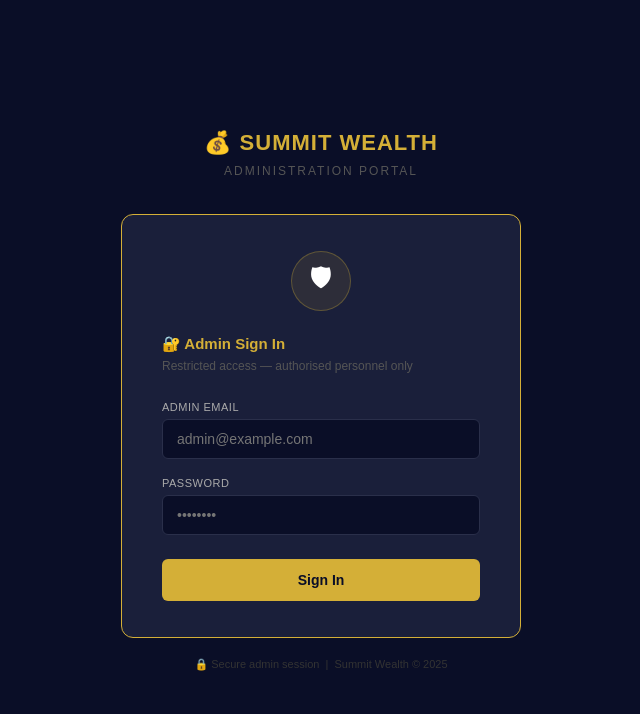
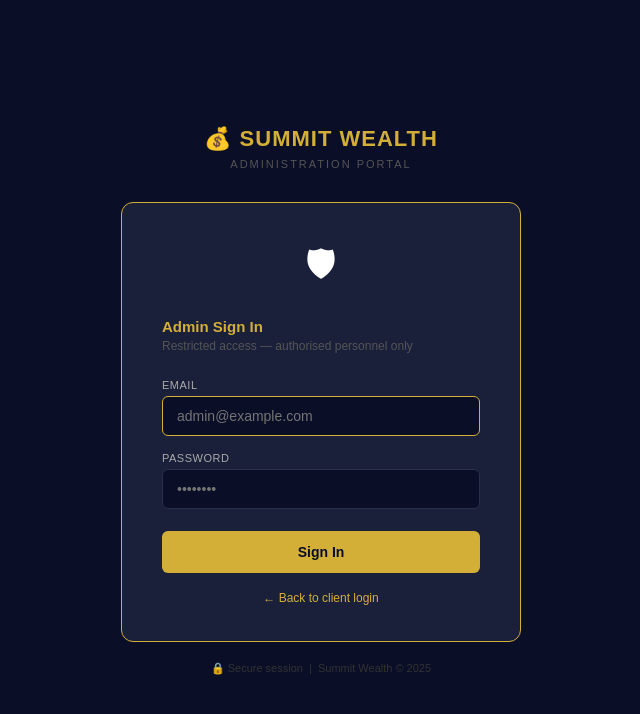
Before and after one commit to mubeakungu/sumitwealth, a Flask app: page /admin in a window 1280 px wide. Shown: the top 714 px of the page, without its empty margins (319-959 px from the left). Run offline with Flask 3, Linux system fonts and the light colour scheme; some libraries are stand-ins or nearby versions.

Commit message:
Update admin_login.html

```diff
--- a/templates/admin_login.html
+++ b/templates/admin_login.html
@@ -14,22 +14,8 @@
       align-items: center;
       justify-content: center;
     }
-
-    .brand {
-      font-size: 22px;
-      font-weight: bold;
-      color: #d4af37;
-      margin-bottom: 8px;
-      letter-spacing: 1px;
-    }
-    .brand-sub {
-      font-size: 12px;
-      color: #555;
-      margin-bottom: 36px;
-      text-transform: uppercase;
-      letter-spacing: 2px;
-    }
-
+    .brand { font-size:22px; font-weight:bold; color:#d4af37; margin-bottom:6px; letter-spacing:1px; }
+    .brand-sub { font-size:11px; color:#555; margin-bottom:32px; text-transform:uppercase; letter-spacing:2px; }
     .card {
       background: #1a1f3a;
       border: 1px solid #d4af37;
@@ -38,101 +24,45 @@
       width: 100%;
       max-width: 400px;
     }
-
-    .card-title {
-      font-size: 15px;
-      font-weight: bold;
-      color: #d4af37;
-      margin-bottom: 6px;
-      display: flex;
-      align-items: center;
-      gap: 8px;
-    }
-    .card-sub {
-      font-size: 12px;
-      color: #555;
-      margin-bottom: 28px;
-    }
-
-    .form-group {
+    .lock {
+      text-align: center;
+      font-size: 36px;
       margin-bottom: 18px;
     }
-    .form-group label {
-      display: block;
-      font-size: 11px;
-      color: #aaa;
-      margin-bottom: 6px;
-      text-transform: uppercase;
-      letter-spacing: 0.5px;
-    }
-    .form-group input {
-      width: 100%;
-      padding: 11px 14px;
-      background: #0a0e27;
-      border: 1px solid #2a2f4a;
-      color: #fff;
-      border-radius: 6px;
-      font-size: 14px;
-      outline: none;
+    .card-title { font-size:15px; font-weight:bold; color:#d4af37; margin-bottom:4px; }
+    .card-sub   { font-size:12px; color:#555; margin-bottom:26px; }
+    .form-group { margin-bottom:16px; }
+    label { display:block; font-size:11px; color:#aaa; margin-bottom:5px; text-transform:uppercase; letter-spacing:0.5px; }
+    input {
+      width:100%; padding:11px 14px;
+      background:#0a0e27; border:1px solid #2a2f4a;
+      color:#fff; border-radius:6px; font-size:14px; outline:none;
       transition: border-color 0.2s;
     }
-    .form-group input:focus {
-      border-color: #d4af37;
-    }
-
-    .btn-login {
-      width: 100%;
-      padding: 13px;
-      background: #d4af37;
-      color: #0a0e27;
-      border: none;
-      border-radius: 6px;
-      font-size: 14px;
-      font-weight: bold;
-      cursor: pointer;
-      margin-top: 6px;
+    input:focus { border-color:#d4af37; }
+    .btn {
+      width:100%; padding:13px;
+      background:#d4af37; color:#0a0e27;
+      border:none; border-radius:6px;
+      font-size:14px; font-weight:bold;
+      cursor:pointer; margin-top:6px;
       transition: background 0.2s;
     }
-    .btn-login:hover   { background: #c9a430; }
-    .btn-login:disabled { background: #6b5a1e; cursor: not-allowed; }
-
-    .alert {
+    .btn:hover    { background:#c9a430; }
+    .btn:disabled { background:#6b5a1e; cursor:not-allowed; }
+    .error {
+      background: rgba(255,69,96,0.1);
+      border: 1px solid #ff4560;
+      color: #ff4560;
       padding: 10px 14px;
       border-radius: 6px;
       font-size: 12px;
       margin-bottom: 18px;
       display: none;
     }
-    .alert.show { display: block; }
-    .alert-error {
-      background: rgba(255,69,96,0.1);
-      border: 1px solid #ff4560;
-      color: #ff4560;
-    }
-
-    .lock-icon {
-      display: flex;
-      justify-content: center;
-      margin-bottom: 24px;
-    }
-    .lock-icon div {
-      background: rgba(212,175,55,0.1);
-      border: 1px solid rgba(212,175,55,0.3);
-      border-radius: 50%;
-      width: 60px;
-      height: 60px;
-      display: flex;
-      align-items: center;
-      justify-content: center;
-      font-size: 26px;
-    }
-
-    .footer-note {
-      margin-top: 20px;
-      font-size: 11px;
-      color: #333;
-      text-align: center;
-    }
+    .back { margin-top:18px; text-align:center; font-size:12px; color:#555; }
+    .back a { color:#d4af37; text-decoration:none; }
+    .footer { margin-top:20px; font-size:11px; color:#333; }
   </style>
 </head>
 <body>
@@ -141,49 +71,42 @@
   <div class="brand-sub">Administration Portal</div>
 
   <div class="card">
-    <div class="lock-icon"><div>&#128737;</div></div>
-    <div class="card-title">&#128272; Admin Sign In</div>
+    <div class="lock">&#128737;</div>
+    <div class="card-title">Admin Sign In</div>
     <div class="card-sub">Restricted access — authorised personnel only</div>
 
-    <div class="alert alert-error" id="errorMsg"></div>
+    <div class="error" id="err"></div>
 
     <div class="form-group">
-      <label>Admin Email</label>
-      <input type="email" id="email" placeholder="admin@example.com" autocomplete="username">
+      <label>Email</label>
+      <input type="email" id="email" placeholder="admin@example.com" autocomplete="username" autofocus>
     </div>
     <div class="form-group">
       <label>Password</label>
-      <input type="password" id="password" placeholder="••••••••" autocomplete="current-password">
+      <input type="password" id="pass" placeholder="••••••••" autocomplete="current-password">
     </div>
 
-    <button class="btn-login" id="loginBtn" onclick="doLogin()">Sign In</button>
+    <button class="btn" id="btn" onclick="login()">Sign In</button>
+
+    <div class="back"><a href="/">&#8592; Back to client login</a></div>
   </div>
 
-  <div class="footer-note">&#128274; Secure admin session &nbsp;|&nbsp; Summit Wealth &copy; 2025</div>
+  <div class="footer">&#128274; Secure session &nbsp;|&nbsp; Summit Wealth &copy; 2025</div>
 
 <script>
-  // Allow Enter key to submit
-  document.addEventListener('keydown', e => {
-    if (e.key === 'Enter') doLogin();
-  });
+  document.addEventListener('keydown', e => { if (e.key === 'Enter') login(); });
 
-  function showError(msg) {
-    const el = document.getElementById('errorMsg');
-    el.textContent = '✗ ' + msg;
-    el.classList.add('show');
-  }
-  function hideError() {
-    document.getElementById('errorMsg').classList.remove('show');
-  }
+  async function login() {
+    const btn = document.getElementById('btn');
+    const err = document.getElementById('err');
+    err.style.display = 'none';
 
-  async function doLogin() {
-    hideError();
-    const email    = document.getElementById('email').value.trim();
-    const password = document.getElementById('password').value;
-    const btn      = document.getElementById('loginBtn');
+    const email = document.getElementById('email').value.trim();
+    const pass  = document.getElementById('pass').value;
 
-    if (!email || !password) {
-      showError('Please enter your email and password.');
+    if (!email || !pass) {
+      err.textContent  = '✗ Please enter your email and password.';
+      err.style.display = 'block';
       return;
     }
 
@@ -191,25 +114,26 @@
     btn.textContent = 'Signing in…';
 
     try {
-      const res = await fetch('/api/auth/login', {
+      const r = await fetch('/api/auth/login', {
         method:      'POST',
         credentials: 'same-origin',
         headers:     { 'Content-Type': 'application/json' },
-        body:        JSON.stringify({ email, password, admin: true }),
+        body:        JSON.stringify({ email, password: pass, admin: true })
       });
+      const d = await r.json();
 
-      const data = await res.json();
-
-      if (data.success) {
+      if (d.success) {
         btn.textContent = '✓ Redirecting…';
-        window.location.href = data.data.redirect || '/admin/dashboard';
+        window.location.href = d.data.redirect || '/admin/dashboard';
       } else {
-        showError(data.error || 'Login failed. Check your credentials.');
+        err.textContent  = '✗ ' + (d.error || 'Login failed.');
+        err.style.display = 'block';
         btn.disabled    = false;
         btn.textContent = 'Sign In';
       }
     } catch (e) {
-      showError('Network error. Please try again.');
+      err.textContent  = '✗ Network error. Please try again.';
+      err.style.display = 'block';
       btn.disabled    = false;
       btn.textContent = 'Sign In';
     }
```
